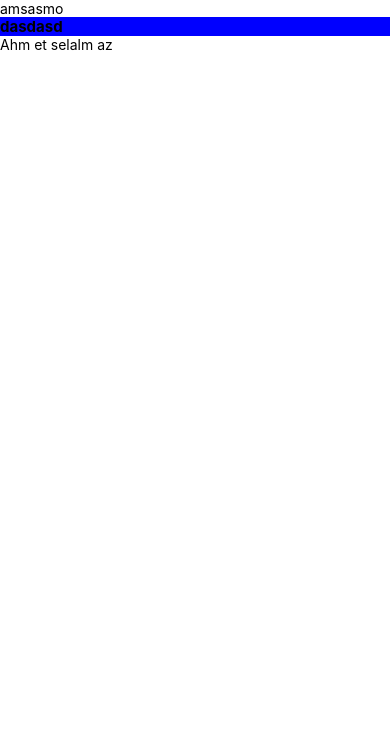
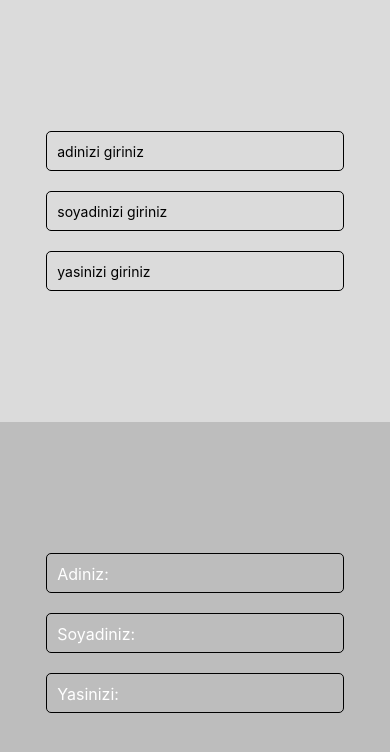
Before and after one commit to selalmaz/pre-commit-and-redux, a React Native app: screen / in a window 390 px wide. Shown: the top 752 px of the page. Built offline with nearby package versions, Linux system fonts and the light colour scheme.

Commit message:
text input eklendi ve tasarımı yapıldı

```diff
--- a/App.tsx
+++ b/App.tsx
@@ -1,17 +1,84 @@
-import React from 'react';
-import {SafeAreaView, Text, View} from 'react-native';
+import React, {useState} from 'react';
+import {SafeAreaView, StyleSheet, Text, TextInput, View} from 'react-native';
 
 function App() {
+  const [name, setName] = useState('');
+  const [surname, setSurname] = useState('');
+  const [age, setAge] = useState('');
+
+  const onChange = () => {
+    console.log(name + ' ' + surname + ' ' + age);
+  };
+
   return (
-    <SafeAreaView>
-      <Text>amsasmo</Text>
-      <Text style={{backgroundColor: 'blue', fontSize: 15, fontWeight: 'bold'}}>
-        dasdasd
-      </Text>
-      <Text>Ahm et selalm az</Text>
-      <View style={{backgroundColor: 'red', flex: 1}}></View>
+    <SafeAreaView style={style.container}>
+      <View style={style.inputContainer}>
+        <TextInput
+          style={style.input}
+          placeholder="adinizi giriniz"
+          value={name}
+          onChangeText={setName}
+          onChange={onChange}></TextInput>
+        <TextInput
+          style={style.input}
+          placeholder="soyadinizi giriniz"
+          value={surname}
+          onChangeText={setSurname}
+          onChange={onChange}></TextInput>
+        <TextInput
+          style={style.input}
+          placeholder="yasinizi giriniz"
+          value={age}
+          onChangeText={setAge}
+          onChange={onChange}></TextInput>
+      </View>
+      <View style={style.outputContainer}>
+        <Text style={style.output}>Adiniz: {name}</Text>
+        <Text style={style.output}>Soyadiniz: {surname}</Text>
+        <Text style={style.output}>Yasinizi: {age}</Text>
+      </View>
     </SafeAreaView>
   );
 }
 
 export default App;
+
+const style = StyleSheet.create({
+  container: {
+    flex: 1,
+  },
+  inputContainer: {
+    flex: 1,
+    justifyContent: 'center',
+    alignItems: 'center',
+    padding: 20,
+    backgroundColor: '#dbdbdb',
+  },
+  input: {
+    width: '85%',
+    height: 40,
+    borderRadius: 5,
+    padding: 10,
+    margin: 10,
+    borderWidth: 1,
+    borderColor: 'black',
+  },
+  outputContainer: {
+    flex: 1,
+    padding: 20,
+    backgroundColor: '#bdbdbd',
+    justifyContent: 'center',
+    alignItems: 'center',
+  },
+  output: {
+    height: 40,
+    width: '85%',
+    borderWidth: 1,
+    textAlignVertical: 'center',
+    borderRadius: 5,
+    color: 'white',
+    padding: 10,
+    margin: 10,
+    fontSize: 16,
+  },
+});
```
Also changed, not shown: src/First.tsx (added, +8 -0 lines), src/Second.tsx (added, +7 -0 lines), 1 other file (tests, documents, lock files or other folders).
